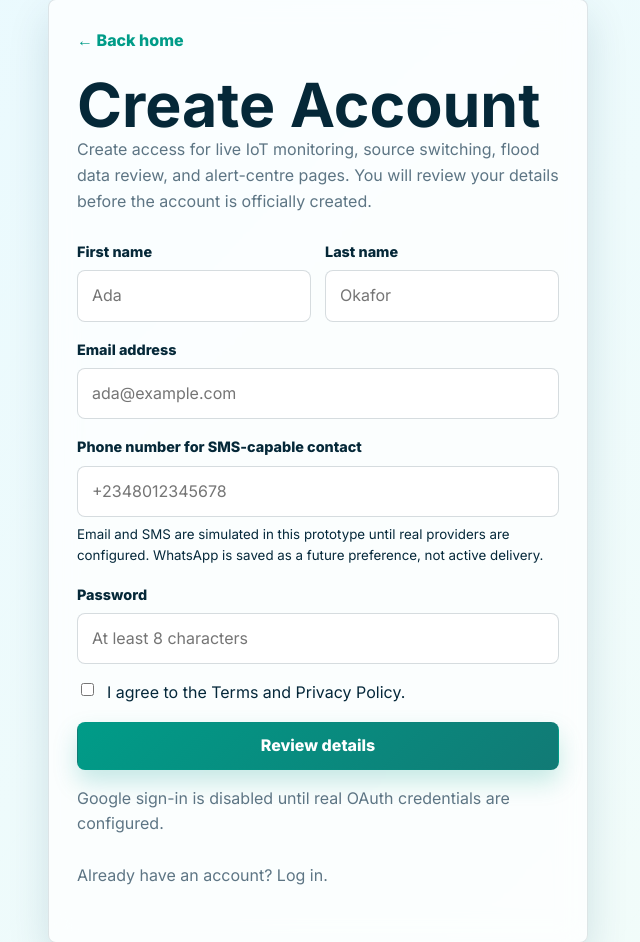
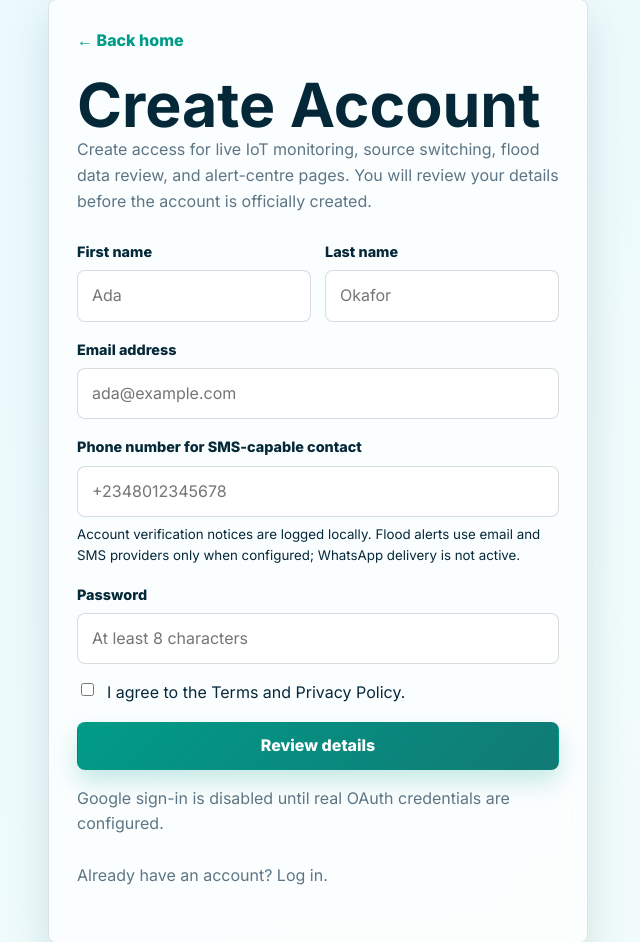
Before and after one commit to AjStyles20/flood-early-warning-system, a FastAPI app: page /register in a window 1280 px wide. Shown: the part 124-1066 px from the top of the page, without its empty margins (322-962 px from the left). Run offline with FastAPI, Linux system fonts and the light colour scheme.

Commit message:
fix: clarify alert delivery and suppress repeat attempts

```diff
--- a/files/api/templates/pages/auth/register.html
+++ b/files/api/templates/pages/auth/register.html
@@ -34,7 +34,7 @@
     <div class="field">
       <label for="phone-number">Phone number for SMS-capable contact</label>
       <input id="phone-number" type="tel" name="phone_number" placeholder="+2348012345678" value="{{ submitted_phone_number or '' }}" autocomplete="tel" required>
-      <small>Email and SMS are simulated in this prototype until real providers are configured. WhatsApp is saved as a future preference, not active delivery.</small>
+      <small>Account verification notices are logged locally. Flood alerts use email and SMS providers only when configured; WhatsApp delivery is not active.</small>
     </div>
     <div class="field">
       <label for="password">Password</label>
```
